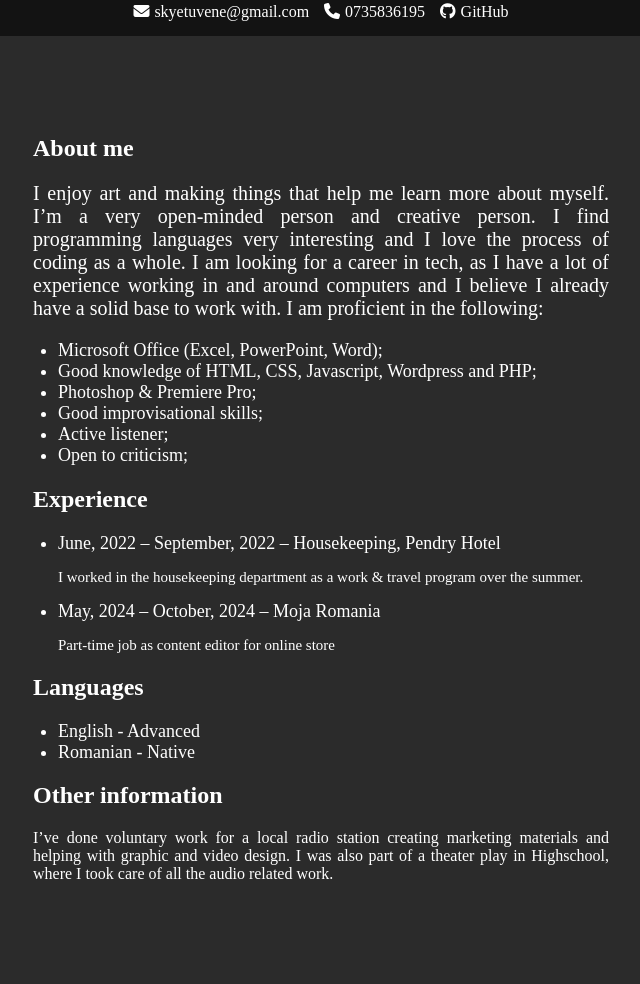
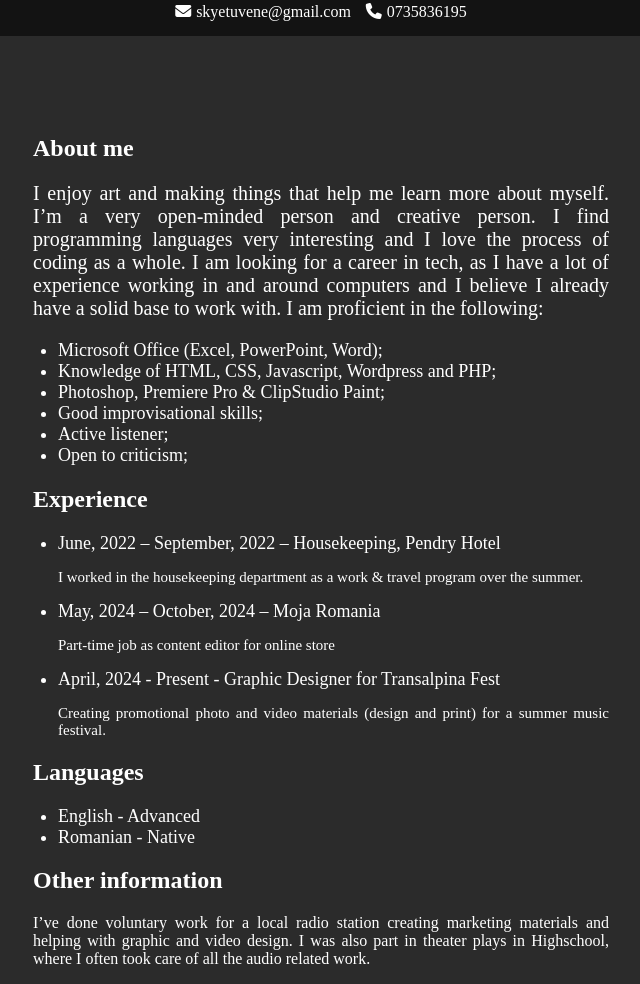
Before and after one commit to skye-hi/skye-hi.github.io, a plain HTML site: page index.html in a window 1280 px wide. Shown: the part 177-1161 px from the top of the page, without its empty margins (319-959 px from the left). Before the commit the page ends 1076 px from the top, so only its background shows below. Drawn offline with Linux system fonts and the light colour scheme.

Commit message:
Updated CV information.

```diff
--- a/index.html
+++ b/index.html
@@ -16,7 +16,6 @@
             <ul>
                 <li><i class="fa-solid fa-envelope"></i>skyetuvene@gmail.com</li>
                 <li><i class="fa-solid fa-phone"></i>0735836195</li>
-                <li><a href="https://github.com/skye-hi" target="_blank"><i class="fa-brands fa-github"></i>GitHub</a></li>
             </ul>
         </div>
         <div id="space"></div>
@@ -25,8 +24,8 @@
             <p class="desc">I enjoy art and making things that help me learn more about myself. I’m a very open-minded person and creative person. I find programming languages very interesting and I love the process of coding as a whole. I am looking for a career in tech, as I have a lot of experience working in and around computers and I believe I already have a solid base to work with. I am proficient in the following:</p>
             <ul style="list-style-type:disc">
                 <li>Microsoft Office (Excel, PowerPoint, Word);</li>
-                <li>Good knowledge of HTML, CSS, Javascript, Wordpress and PHP;</li>
-                <li>Photoshop & Premiere Pro;</li>
+                <li>Knowledge of HTML, CSS, Javascript, Wordpress and PHP;</li>
+                <li>Photoshop, Premiere Pro & ClipStudio Paint;</li>
                 <li>Good improvisational skills;</li>
                 <li>Active listener;</li>
                 <li>Open to criticism;</li>
@@ -37,6 +36,8 @@
                 <p class="add">I worked in the housekeeping department as a work & travel program over the summer.</p>
                 <li>May, 2024 – October, 2024 – Moja Romania</li>
                 <p class="add">Part-time job as content editor for online store</p>
+                <li>April, 2024 - Present - Graphic Designer for Transalpina Fest</li>
+                <p class="add">Creating promotional photo and video materials (design and print) for a summer music festival.</p>
             </ul>
             <h2>Languages</h2>
             <ul style="list-style-type:disc">
@@ -44,7 +45,7 @@
                 <li>Romanian - Native</li>
             </ul>
             <h2>Other information</h2>
-            <p>I’ve done voluntary work for a local radio station creating marketing materials and helping with graphic and video design. I was also part of a theater play in Highschool, where I took care of all the audio related work.</p>
+            <p>I’ve done voluntary work for a local radio station creating marketing materials and helping with graphic and video design. I was also part in theater plays in Highschool, where I often took care of all the audio related work.</p>
         </div>
     </div>
 </body>
```
